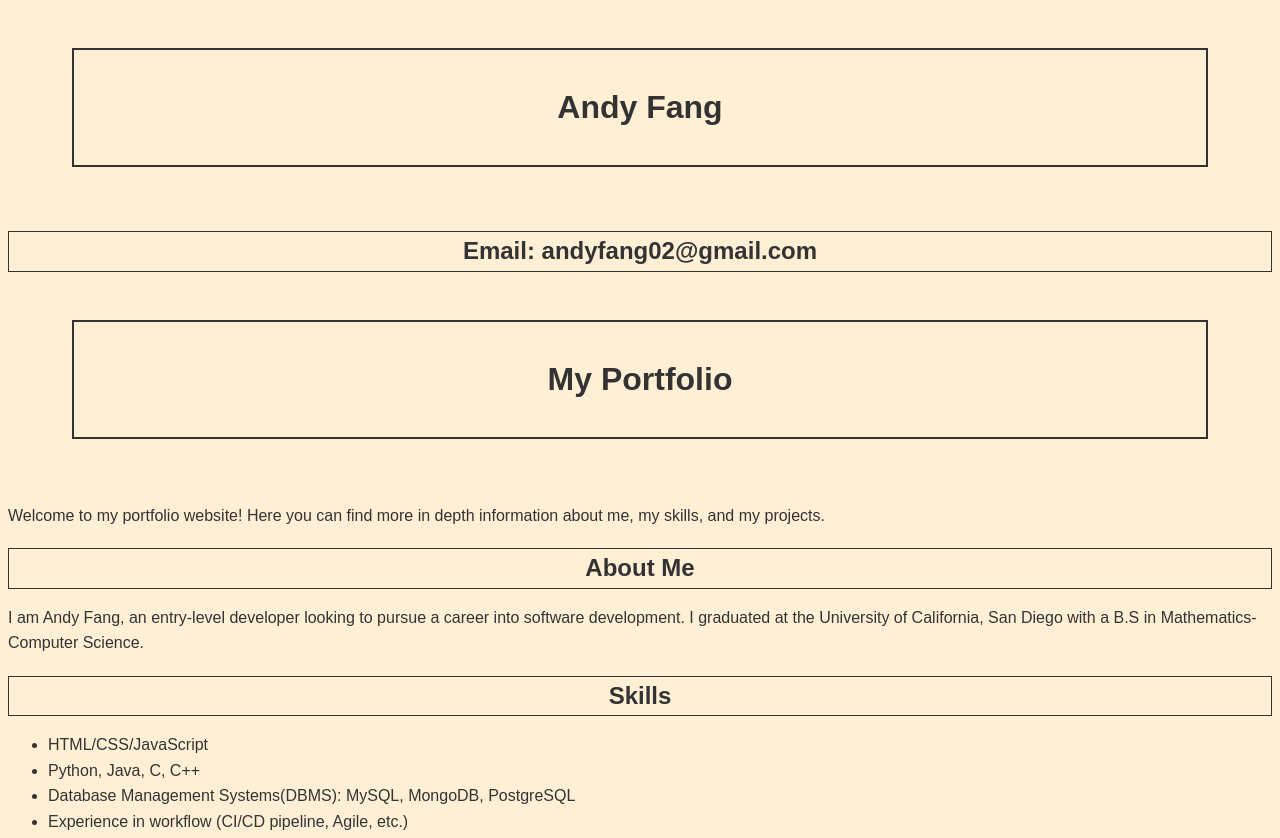
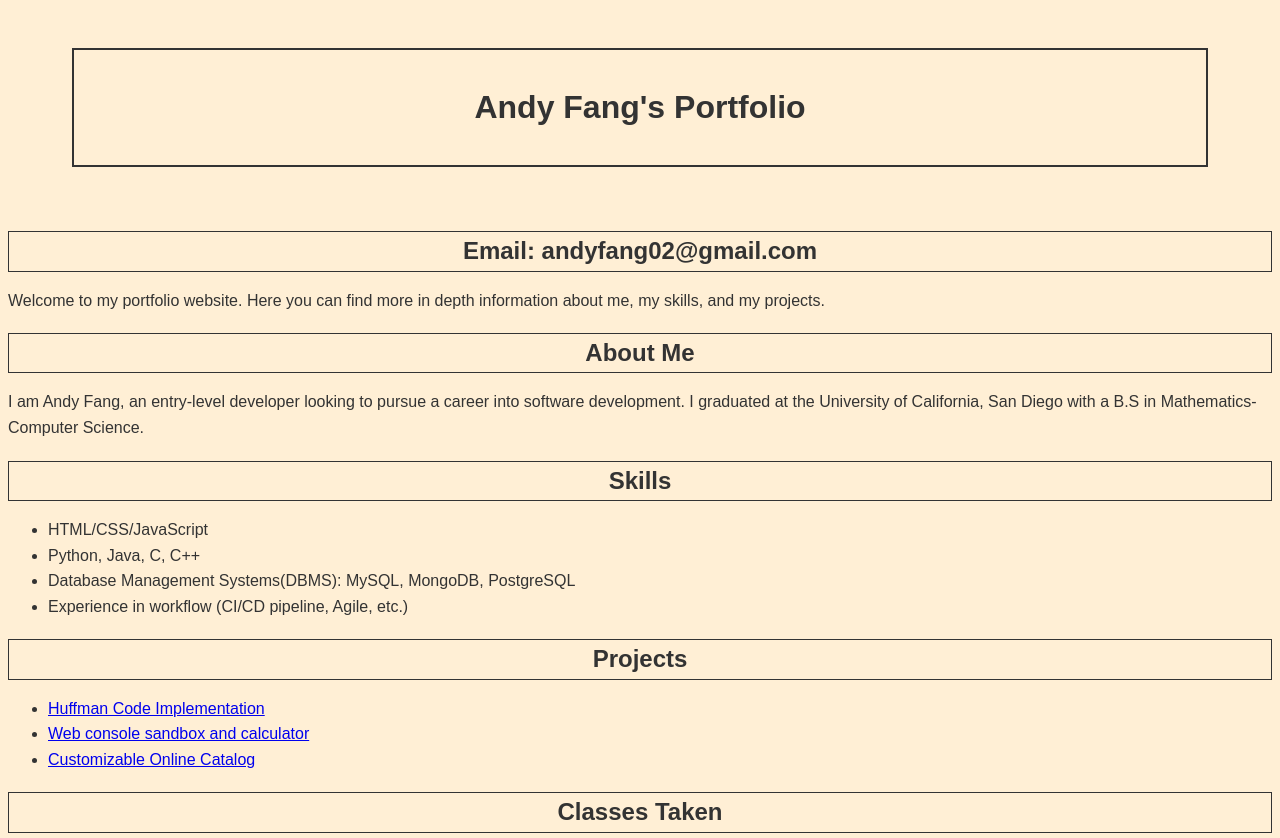
Before and after one commit to A4Fang/Portfolio, a plain HTML site: page index.html in a window 1280 px wide. Shown: the top 838 px of the page. Drawn offline with Linux system fonts and the light colour scheme.

Commit message:
Update index.html

```diff
--- a/index.html
+++ b/index.html
@@ -5,14 +5,13 @@
   <script type="module" src="index.js"></script>
  <meta charset="UTF8">
     <title>Andy Fang's Portfolio</title>
-    <h1> Andy Fang </h1>
+    <h1> Andy Fang's Portfolio </h1>
     <h2> Email: andyfang02@gmail.com </h2>
 </head>
 <body>
   <div class="container">
     <div class="header">
-      <h1>My Portfolio</h1>
-      <p>Welcome to my portfolio website! Here you can find more in depth information about me, my skills, and my projects.</p>
+      <p>Welcome to my portfolio website. Here you can find more in depth information about me, my skills, and my projects.</p>
     </div>
 
     <div id="intro" class="section">
```
